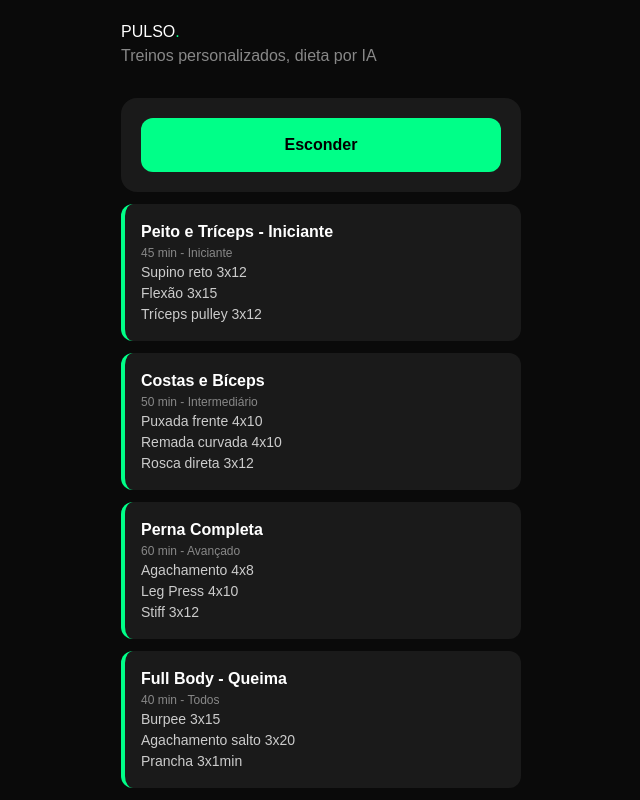
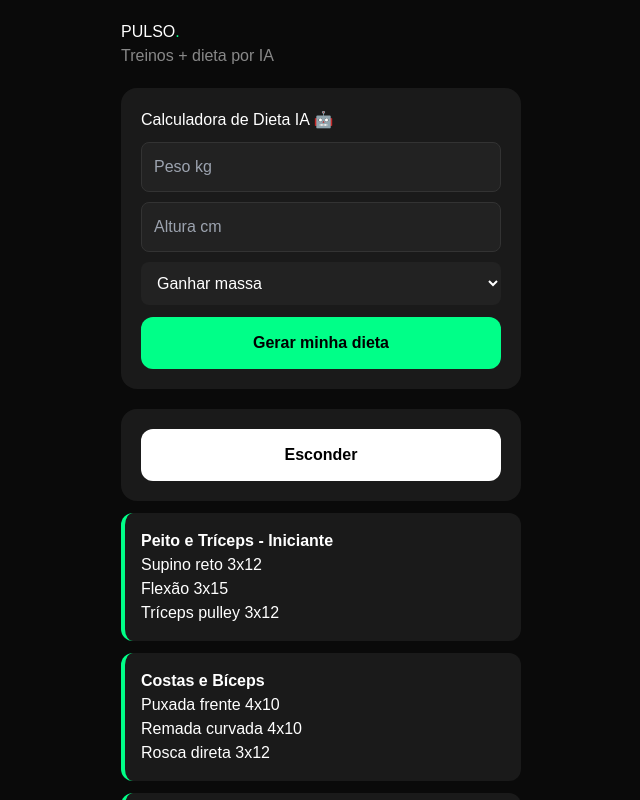
Before and after one commit to wellingtontraderback-a11y/pulso-app, a Next.js app: page / in a window 1280 px wide. Both pictures are taken after a click on the button "Ver treinos 🔥". Shown: the top 800 px of the page, without its empty margins (319-959 px from the left). Built offline with nearby package versions, Linux system fonts and the light colour scheme.

Commit message:
Update page.js

```diff
--- a/app/page.js
+++ b/app/page.js
@@ -1,22 +1,55 @@
 "use client"
 import { useState } from 'react'
 import { treinos } from '@/lib/treinos'
+import { calcularDieta } from '@/lib/dieta'
+
 export default function Home() {
   const [ver, setVer] = useState(false)
+  const [peso, setPeso] = useState('')
+  const [altura, setAltura] = useState('')
+  const [objetivo, setObjetivo] = useState('ganhar')
+  const [resultado, setResultado] = useState(null)
+
+  const gerar = () => {
+    if(!peso || !altura) return alert('Preencha peso e altura')
+    setResultado(calcularDieta(Number(peso), Number(altura), objetivo))
+  }
+
   return (
     <div style={{background:'#0a0a0a',color:'white',minHeight:'100vh',padding:'20px',fontFamily:'Arial'}}>
       <div style={{maxWidth:'400px',margin:'0 auto'}}>
         <h1>PULSO<span style={{color:'#00ff88'}}>.</span></h1>
-        <p style={{color:'#888'}}>Treinos personalizados, dieta por IA</p>
-        <div style={{marginTop:'30px',background:'#1a1a1a',padding:'20px',borderRadius:'16px'}}>
-          <button onClick={()=>setVer(!ver)} style={{width:'100%',background:'#00ff88',color:'black',border:'none',padding:'15px',borderRadius:'12px',fontWeight:'bold'}}>
+        <p style={{color:'#888'}}>Treinos + dieta por IA</p>
+
+        <div style={{marginTop:'20px',background:'#1a1a1a',padding:'20px',borderRadius:'16px'}}>
+          <h3>Calculadora de Dieta IA 🤖</h3>
+          <input placeholder="Peso kg" value={peso} onChange={e=>setPeso(e.target.value)} style={{width:'100%',padding:'12px',marginTop:'10px',borderRadius:'8px',background:'#222',border:'1px solid #333',color:'white'}}/>
+          <input placeholder="Altura cm" value={altura} onChange={e=>setAltura(e.target.value)} style={{width:'100%',padding:'12px',marginTop:'10px',borderRadius:'8px',background:'#222',border:'1px solid #333',color:'white'}}/>
+          <select value={objetivo} onChange={e=>setObjetivo(e.target.value)} style={{width:'100%',padding:'12px',marginTop:'10px',borderRadius:'8px',background:'#222',color:'white'}}>
+            <option value="ganhar">Ganhar massa</option>
+            <option value="emagrecer">Emagrecer</option>
+          </select>
+          <button onClick={gerar} style={{width:'100%',background:'#00ff88',color:'black',border:'none',padding:'14px',borderRadius:'12px',fontWeight:'bold',marginTop:'12px'}}>Gerar minha dieta</button>
+          {resultado && (
+            <div style={{marginTop:'15px',background:'#222',padding:'12px',borderRadius:'10px'}}>
+              <p>🔥 Calorias: {resultado.calorias}</p>
+              <p>💪 Proteína: {resultado.proteina}g</p>
+              <p>📊 IMC: {resultado.imc}</p>
+              <ul>{resultado.refeicoes.map((r,i)=><li key={i}>{r}</li>)}</ul>
+            </div>
+          )}
+        </div>
+
+        <div style={{marginTop:'20px',background:'#1a1a1a',padding:'20px',borderRadius:'16px'}}>
+          <button onClick={()=>setVer(!ver)} style={{width:'100%',background:'white',color:'black',border:'none',padding:'14px',borderRadius:'12px',fontWeight:'bold'}}>
             {ver ? 'Esconder' : 'Ver treinos 🔥'}
           </button>
         </div>
+
         {ver && treinos.map(t=>(
           <div key={t.id} style={{background:'#1a1a1a',padding:'16px',borderRadius:'12px',marginTop:'12px',borderLeft:'4px solid #00ff88'}}>
-            <strong>{t.nome}</strong><p style={{fontSize:'12px',color:'#888'}}>{t.duracao} - {t.nivel}</p>
-            <ul style={{fontSize:'14px',color:'#ccc'}}>{t.exercicios.map((e,i)=><li key={i}>{e}</li>)}</ul>
+            <strong>{t.nome}</strong>
+            <ul>{t.exercicios.map((e,i)=><li key={i}>{e}</li>)}</ul>
           </div>
         ))}
       </div>
```
